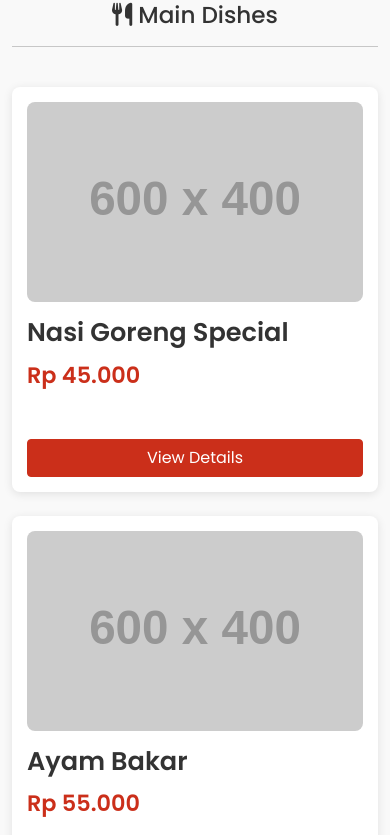
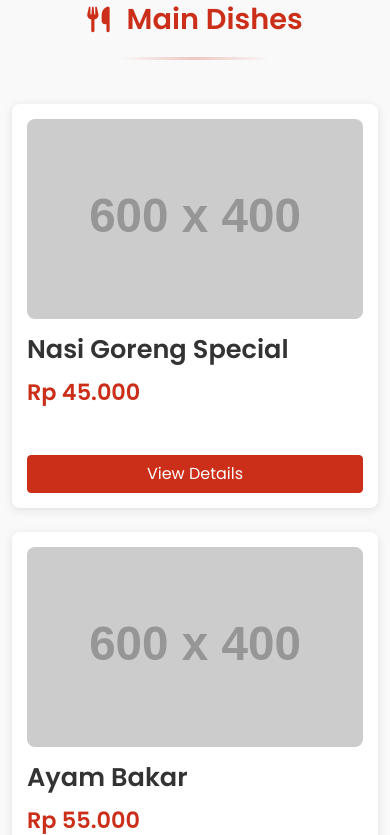
Before and after one commit to dbmkembangan/menu-book, a plain HTML site: page index.html in a window 390 px wide. Shown: the part 176-1011 px from the top of the page. Drawn offline with nearby package versions, Linux system fonts and the light colour scheme; placeholder pictures from the web are drawn by us.

```diff
--- a/css/styles.css
+++ b/css/styles.css
@@ -218,3 +218,44 @@ body {
         margin-bottom: 20px;
     }
 }
+
+/* Category Section Styles */
+.category-section {
+    margin-bottom: 50px;
+}
+
+.category-title {
+    color: #cb2f1a;
+    font-weight: 600;
+    font-size: 2.2rem;
+    margin-bottom: 20px;
+}
+
+.category-title i {
+    margin-right: 15px;
+    font-size: 2rem;
+}
+
+.category-divider {
+    border: none;
+    height: 3px;
+    background: linear-gradient(90deg, transparent, #cb2f1a, transparent);
+    margin: 20px auto;
+    width: 200px;
+}
+
+/* Responsive adjustments for categories */
+@media (max-width: 768px) {
+    .category-title {
+        font-size: 1.8rem;
+    }
+
+    .category-title i {
+        font-size: 1.6rem;
+        margin-right: 10px;
+    }
+
+    .category-divider {
+        width: 150px;
+    }
+}
```
